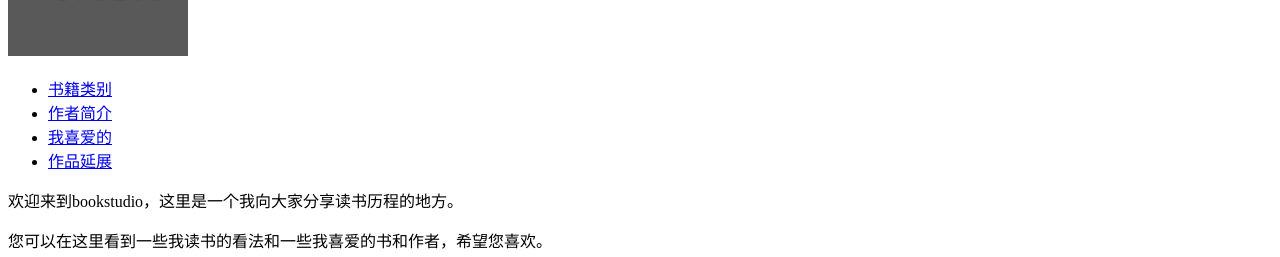
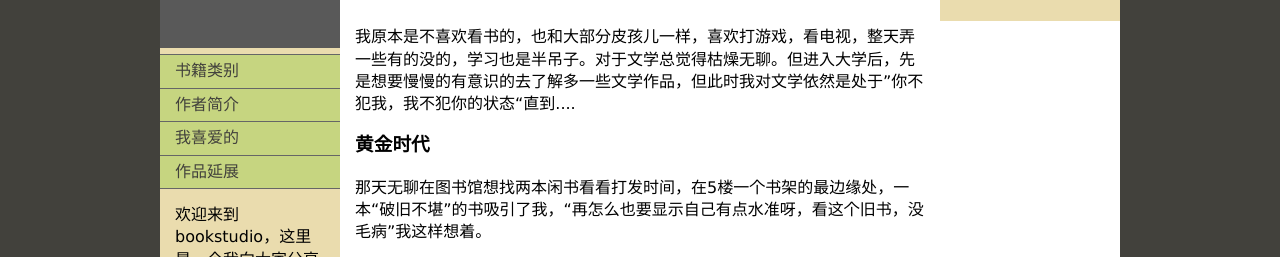
Before and after one commit to tongsuh/bookStudio, a plain HTML site: page index.html in a window 1280 px wide. Shown: the part 142-399 px from the top of the page. Drawn offline with Linux system fonts and the light colour scheme.

Commit message:
Update index.html

```diff
--- a/index.html
+++ b/index.html
@@ -1,7 +1,7 @@
 <!DOCTYPE html >
 <head>
 <title>BookStudio</title>
-    <link rel="stylesheet" type="text/css"./project/css/style1.css"/>
+    <link rel="stylesheet" type="text/css"href="project/css/style1.css"/>
     <meta charset="utf-8">
 </head>
 
```
